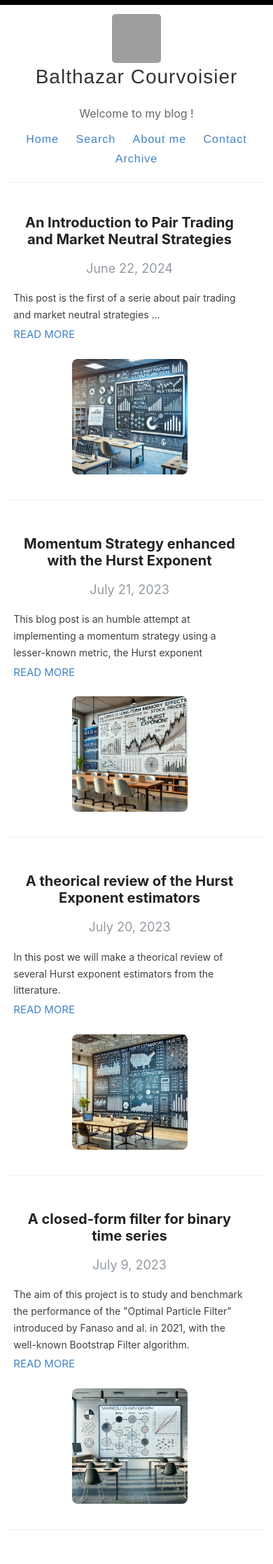
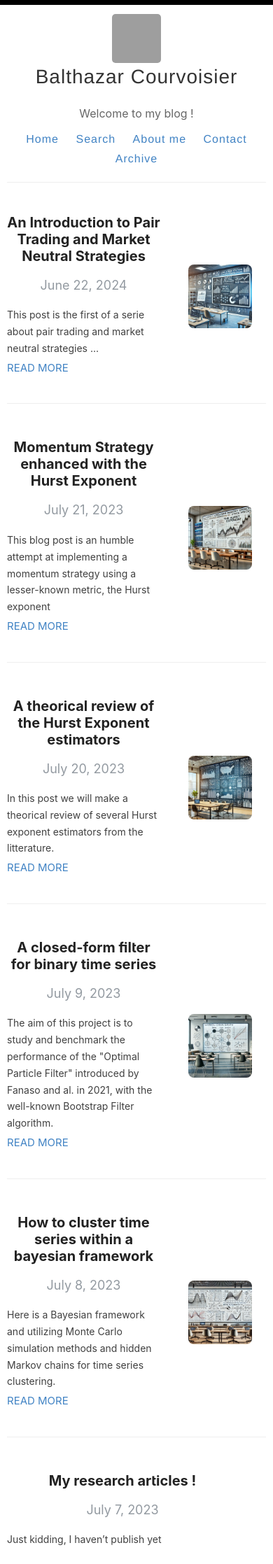
Before and after one commit to Zaltarba/blog, a Jekyll site: the page built from index.html, in a window 390 px wide. Shown: the top 2235 px of the page at 70% size. Built offline with Jekyll 4.4.1, drawn with Linux system fonts in a browser that asks for light colours; the list of posts is cut into pages by our own code.

Commit message:
Update index.html

```diff
--- a/index.html
+++ b/index.html
@@ -32,21 +32,21 @@ layout: default
   }
   @media (max-width: 768px) {
     .post {
-      flex-direction: column;
-      align-items: center;
+      display: flex;
+      flex-direction: row;
+      margin-bottom: 30px;
     }
-
     .post-image {
-      max-width: 50%;
-      order: 2; /* Puts the image below the content on small screens */
+      flex: 1; /* Smaller part of the golden ratio */
+      max-width: 30%;
       display: flex;
-      justify-content: center; /* Center the image within the post-image div */
+      justify-content: center; /* Centers the image horizontally */
+      align-items: center; /* Centers the image vertically (if needed) */
+      height: auto; /* Maintains the aspect ratio of the image */
     }
-
     .content {
-      order: 1;
-      margin-right: 0;
-      width: 95%;
+      flex: 1.618;
+      margin-right: 20px;
     }
   }
   .pagination a, .pagination span {
```
